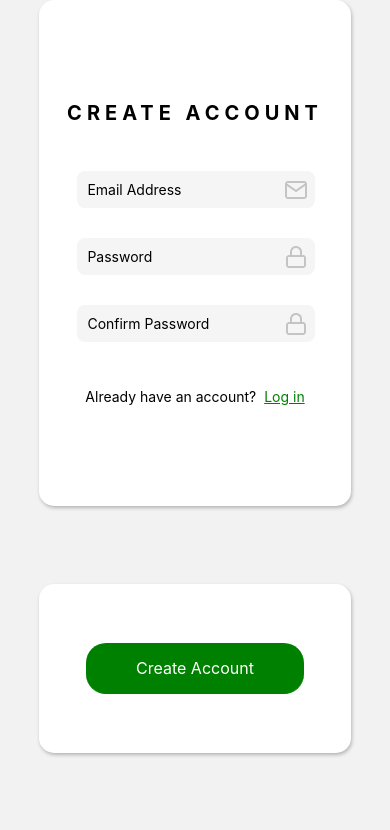
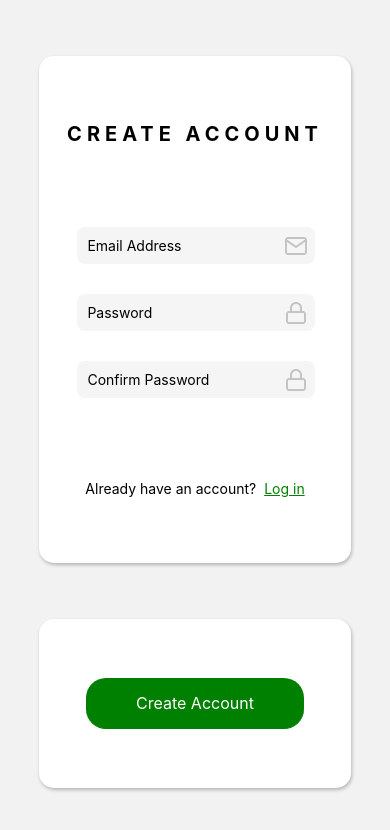
Before and after one commit to DevGardenTeam/DevGarden, a React Native app in the folder Sources/: screen /Register in a window 390 px wide. Shown: the top 830 px of the page. Built offline with nearby package versions, Linux system fonts and the light colour scheme.

Commit message:
Register view 100% responsive

```diff
--- a/Sources/views/register_view.tsx
+++ b/Sources/views/register_view.tsx
@@ -11,6 +11,7 @@ const RegisterView: React.FC = () => {
           <View style={styles.square1}>
 
             <Text style={styles.title}>Create account</Text>
+            <View style={styles.emailContainer}>
               <TextInputComponent
                   placeholder="Email Address"
                   value={email}
@@ -31,6 +32,7 @@ const RegisterView: React.FC = () => {
                   password = {true}
                   iconSource={require('../assets/IconLock.png')}
               />
+            </View>
             <View style={styles.alreadyAccount}>
                 <Text>Already have an account?  </Text>
                 <TouchableOpacity>
@@ -57,13 +59,19 @@ const styles = StyleSheet.create({
     textTransform: 'uppercase',
     fontWeight: '700',
     letterSpacing: 5,
-    marginBottom: '10%',
   },
 
   safeArea: {
     flex: 1,
-    paddingTop: StatusBar.currentHeight * 1.5,
     alignItems: 'center',
+    flexDirection: 'column',
+    justifyContent: 'space-evenly',
+  },
+
+  emailContainer: {
+    width: '100%',
+    alignItems: 'center',
+    justifyContent: 'space-evenly',
   },
 
   square1: {
@@ -79,10 +87,9 @@ const styles = StyleSheet.create({
     },
     shadowOpacity: 0.25,
     shadowRadius: 3.84,
-    left: 0,
-    right: 0,
+    display: 'flex',
     alignItems: 'center',
-    justifyContent: 'center',
+    justifyContent: 'space-evenly',
   },
 
   square2: {
@@ -98,14 +105,12 @@ const styles = StyleSheet.create({
     },
     shadowOpacity: 0.25,
     shadowRadius: 3.84,
-    marginTop: '20%',
     justifyContent: 'center',
     alignItems: 'center',
   },
 
     alreadyAccount: {
       flexDirection: 'row',
-        marginTop: '10%',
     },
 
   button: {
```
Lines whose indentation alone changed are shown as unchanged.
